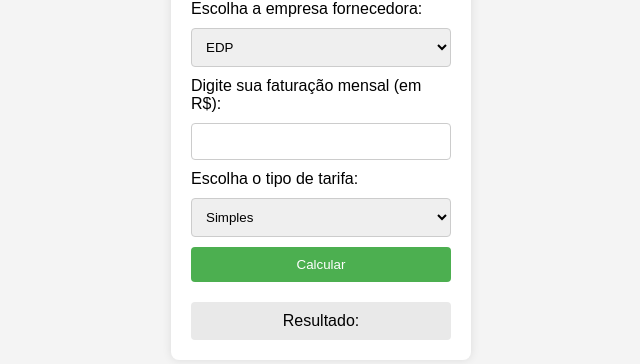
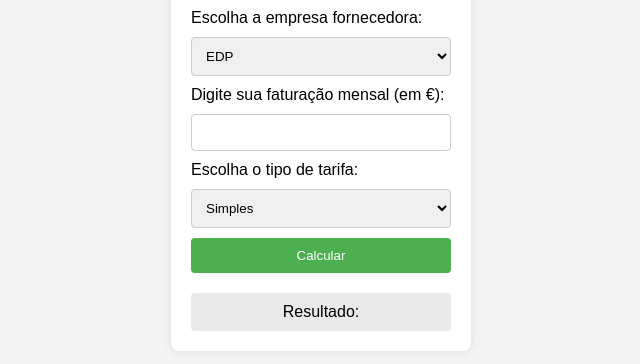
Before and after one commit to cunhaffyt/consumos, a plain HTML site: page index.html in a window 1280 px wide. Shown: the part 268-632 px from the top of the page, without its empty margins (319-959 px from the left). Drawn offline with Linux system fonts and the light colour scheme.

Commit message:
Update index.html

```diff
--- a/index.html
+++ b/index.html
@@ -20,7 +20,7 @@
                 <option value="plenitude">Plenitude</option>
             </select>
 
-            <label for="faturacao">Digite sua faturação mensal (em R$):</label>
+            <label for="faturacao">Digite sua faturação mensal (em €):</label>
             <input type="number" id="faturacao" required>
 
             <label for="tarifa">Escolha o tipo de tarifa:</label>
```
